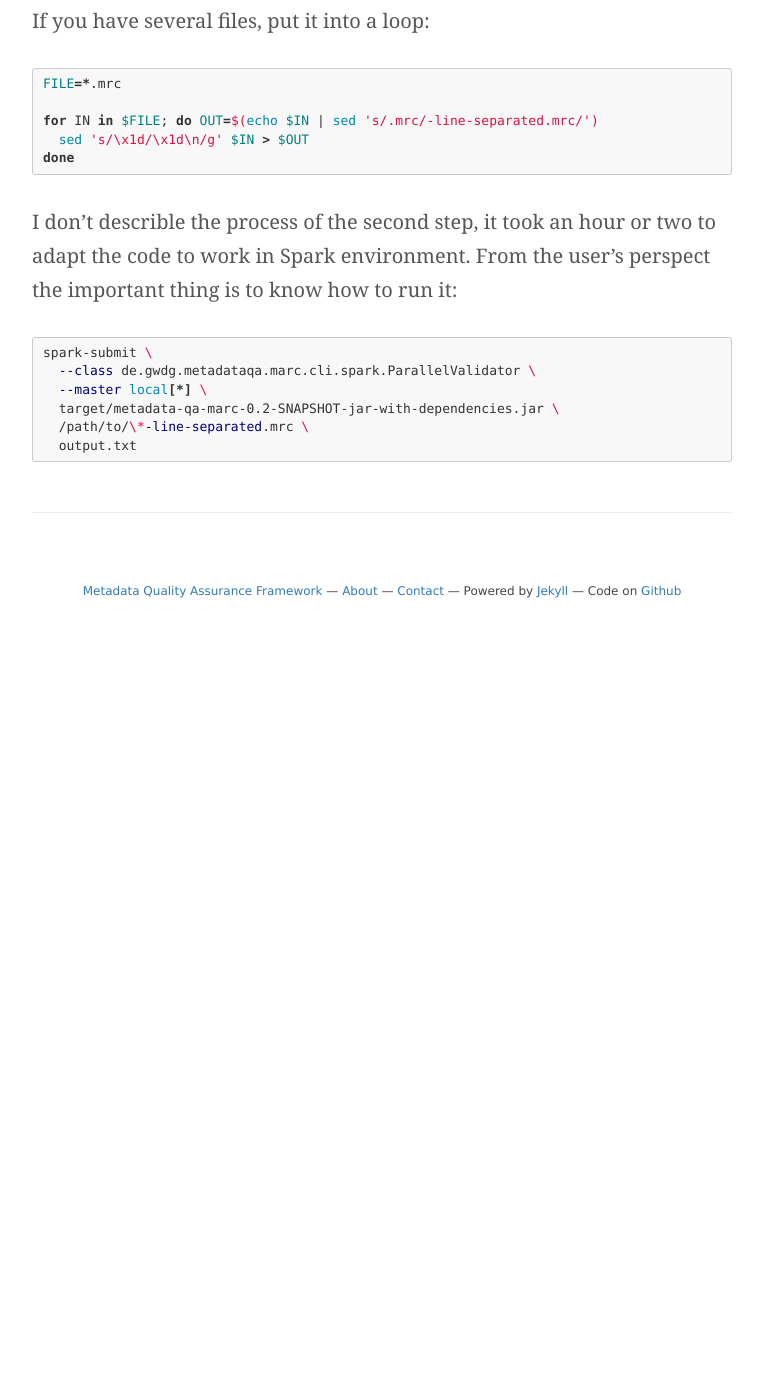
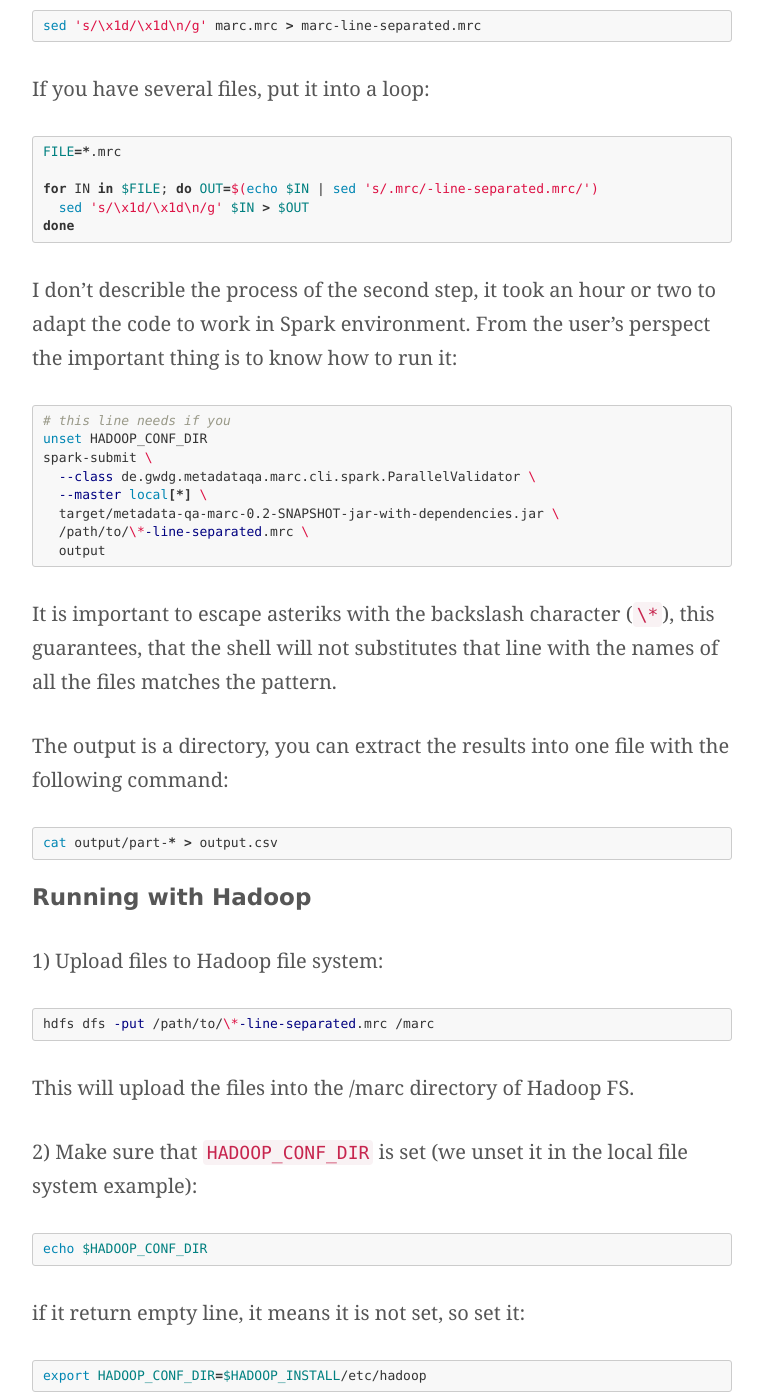
Before and after one commit to pkiraly/pkiraly.github.io, a Jekyll site: the page built from _posts/2018-01-18-marc21-in-spark.md, in a window 1280 px wide and 1400 px high, scrolled down 1041 px. Shown: the whole window, without its empty margins (258-1021 px from the left). Built offline with Jekyll 4.4.1, drawn with Linux system fonts in a browser that asks for light colours; nearby versions of some CDN libraries; some web fonts are replaced; comment, search, counter and statistics services are not loaded; before the commit the page ends 1671 px from its top, so only the background shows below that; some of the changed text lies outside the part shown.

Commit message:
Update 2018-01-18-marc21-in-spark.md

````diff
--- a/_posts/2018-01-18-marc21-in-spark.md
+++ b/_posts/2018-01-18-marc21-in-spark.md
@@ -8,7 +8,7 @@ customjs:
  - http://pkiraly.github.io/js/table.js
 ---
 
-So far I have worked with MARC21 files in a standalone manner. Now it is time to run MARC analysis in Apache Spark.
+So far I have worked with MARC21 files in a standalone manner. Now it is time to run MARC analysis in Apache Spark. Here I describe only the first steps, the tool is not ready to run all the analysis which is possible with the standalone manner.
 
 <!-- more -->
 
@@ -41,10 +41,59 @@ I don't describle the process of the second step, it took an hour or two to adap
 From the user's perspect the important thing is to know how to run it:
 
 ```bash
+# this line needs if you
+unset HADOOP_CONF_DIR
 spark-submit \
   --class de.gwdg.metadataqa.marc.cli.spark.ParallelValidator \
   --master local[*] \
   target/metadata-qa-marc-0.2-SNAPSHOT-jar-with-dependencies.jar \
   /path/to/\*-line-separated.mrc \
-  output.txt
+  output
 ```
+
+It is important to escape asteriks with the backslash character (`\*`), this guarantees, that the shell will
+not substitutes that line with the names of all the files matches the pattern.
+
+The output is a directory, you can extract the results into one file with the following command:
+
+```bash
+cat output/part-* > output.csv
+```
+
+## Running with Hadoop
+
+1) Upload files to Hadoop file system:
+
+```bash
+hdfs dfs -put /path/to/\*-line-separated.mrc /marc
+```
+This will upload the files into the /marc directory of Hadoop FS.
+
+2) Make sure that `HADOOP_CONF_DIR` is set (we unset it in the local file system example):
+
+```bash
+echo $HADOOP_CONF_DIR
+```
+if it return empty line, it means it is not set, so set it:
+
+```bash
+export HADOOP_CONF_DIR=$HADOOP_INSTALL/etc/hadoop
+```
+
+3) Run analysis!
+
+```bash
+unset
+spark-submit \
+  --class de.gwdg.metadataqa.marc.cli.spark.ParallelValidator \
+  --master local[*] \
+  target/metadata-qa-marc-0.2-SNAPSHOT-jar-with-dependencies.jar \
+  hdfs://localhost:54310/marc21/*-line-separated.mrc \
+  hdfs://localhost:54310/output \
+```
+
+4) Retrieve output:
+
+```bash
+hdfs dfs -getmerge /marc21/* output.csv
+```
````
